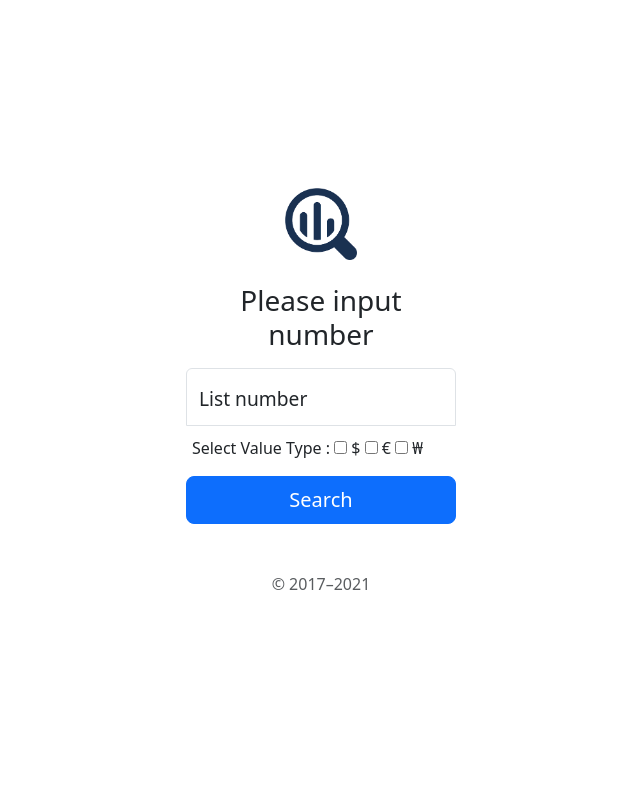
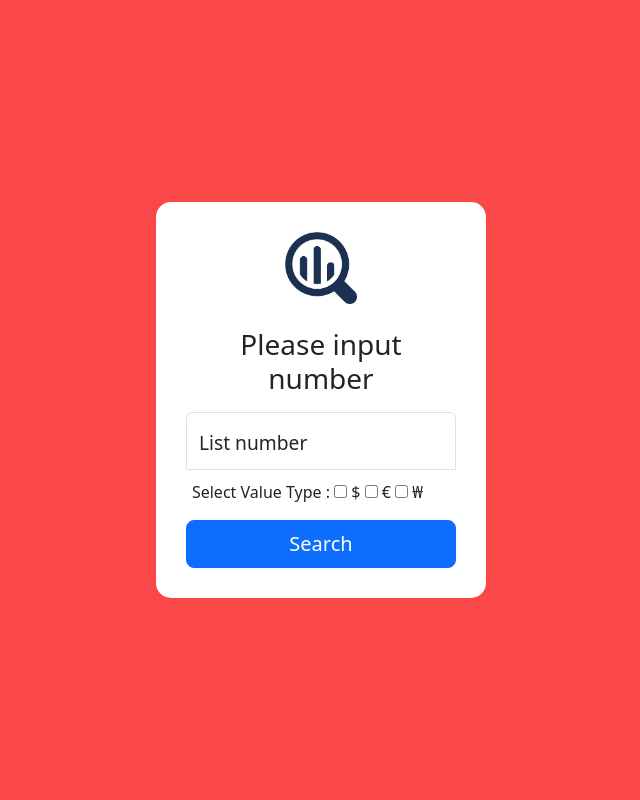
Before and after one commit to whxogus215/FootballPlayerWebCrawling, a Flask app: page / in a window 1280 px wide. Shown: the whole page, without its empty margins (319-959 px from the left). Run offline with Flask 2, Linux system fonts and the light colour scheme; some libraries are stand-ins or nearby versions.

Commit message:
css 변경

```diff
--- a/static/index_style.css
+++ b/static/index_style.css
@@ -8,7 +8,13 @@ body {
   align-items: center;
   padding-top: 40px;
   padding-bottom: 40px;
+  background-color: rgb(250, 71, 71);
+
+}
+
+main {
   background-color: white;
+  border-radius: 15px;
 }
 
 .form-signin {
@@ -31,7 +37,3 @@ body {
   border-bottom-right-radius: 0;
   border-bottom-left-radius: 0;
 }
-
-.checkbox .mb-3 {
-  text-align: center;
-}
--- a/templates/index.html
+++ b/templates/index.html
@@ -60,7 +60,6 @@
       </div>
     </div>
     <button class="w-100 btn btn-lg btn-primary" type="submit">Search</button>
-    <p class="mt-5 mb-3 text-muted">&copy; 2017–2021</p>
   </form>
 </main>
 
```
